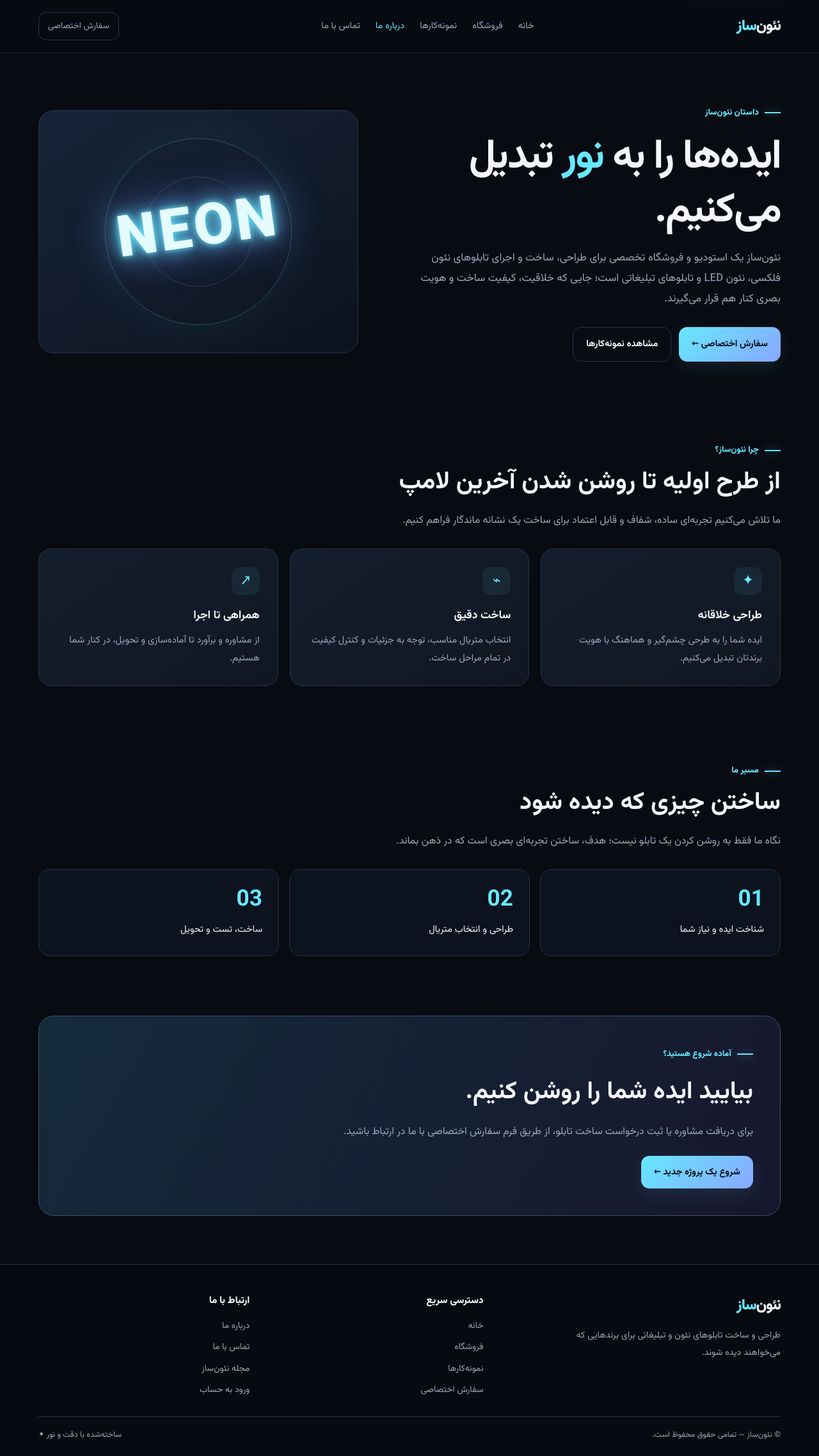
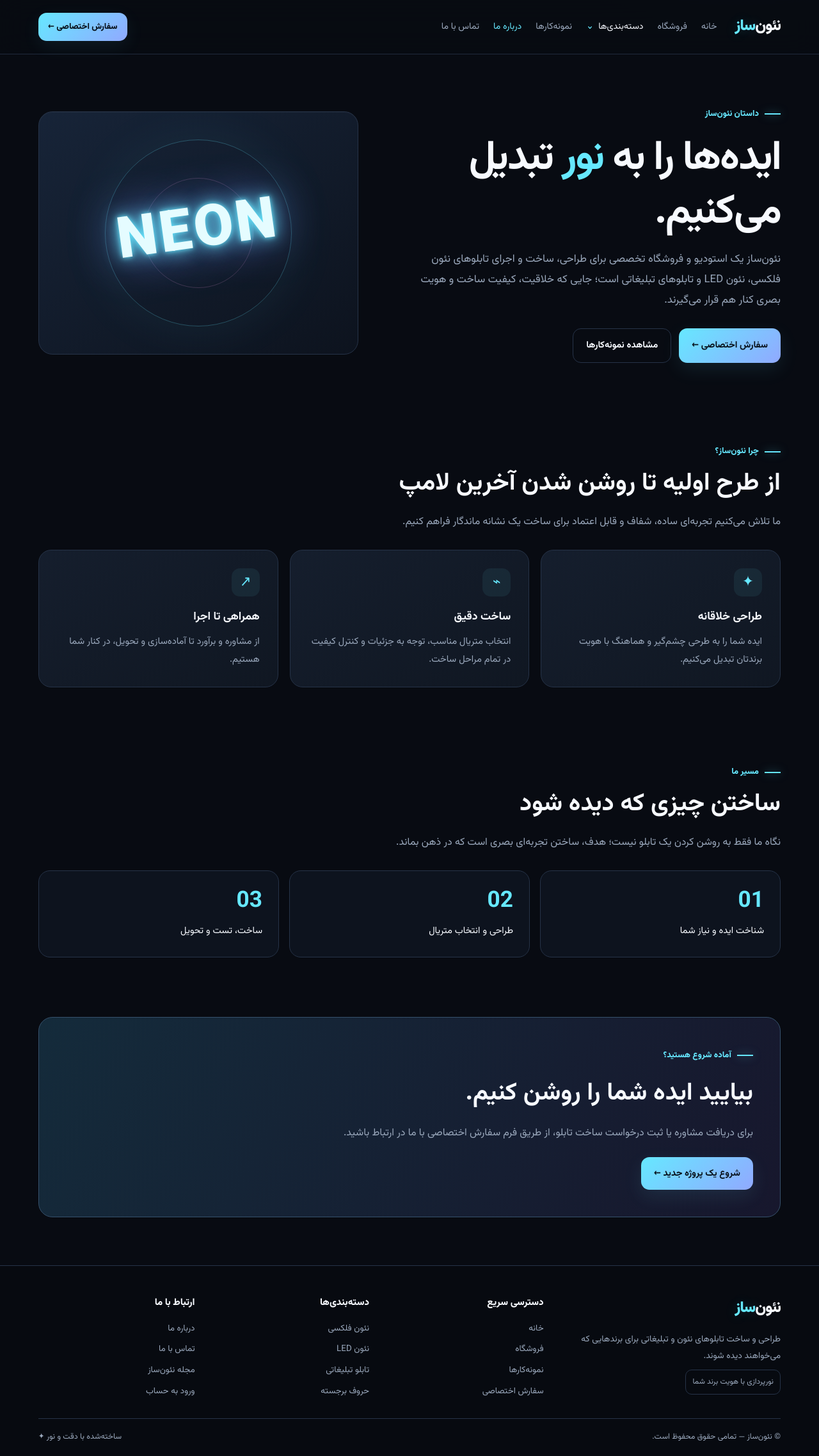
Before and after one commit to rezapouyafar/neon, a plain HTML site: page about.html in a window 1280 px wide. Shown: the whole page at 64% size. Drawn offline with Linux system fonts and the light colour scheme.

Commit message:
enhance about header footer with categories and mobile bottom navigation

```diff
--- a/about.html
+++ b/about.html
@@ -3,38 +3,23 @@
 <head>
   <meta charset="utf-8">
   <meta name="viewport" content="width=device-width, initial-scale=1">
-  <meta name="description" content="درباره نئون‌ساز؛ طراحی، ساخت و اجرای تابلوهای نئون و تبلیغاتی با رویکردی خلاقانه و حرفه‌ای.">
+  <meta name="description" content="درباره نئون‌ساز؛ طراحی، ساخت و اجرای تابلوهای نئون و تبلیغاتی.">
   <title>درباره ما | نئون‌ساز</title>
   <link rel="preconnect" href="https://fonts.googleapis.com">
   <link rel="preconnect" href="https://fonts.gstatic.com" crossorigin>
   <link href="https://fonts.googleapis.com/css2?family=Vazirmatn:wght@400;500;600;700;800;900&display=swap" rel="stylesheet">
   <style>
-    :root{--bg:#080b12;--surface:#101722;--surface-2:#151e2d;--text:#f5f7fb;--muted:#9aa8bc;--line:#263348;--cyan:#66e8ff;--blue:#88a7ff;--pink:#f59bd9;--radius:24px}
-    *{box-sizing:border-box}
-    html{scroll-behavior:smooth}
-    body{margin:0;background:radial-gradient(700px 380px at 90% -10%,#18334c 0,transparent 68%),var(--bg);color:var(--text);font-family:Vazirmatn,Tahoma,sans-serif;line-height:1.9}
-    a{color:inherit;text-decoration:none}
-    .container{width:min(1160px,calc(100% - 40px));margin-inline:auto}
-    .site-header{position:sticky;top:0;z-index:10;background:rgba(8,11,18,.84);backdrop-filter:blur(18px);border-bottom:1px solid rgba(38,51,72,.8)}
-    .header-inner{min-height:82px;display:flex;align-items:center;justify-content:space-between;gap:24px}
-    .brand{font-size:1.45rem;font-weight:900;letter-spacing:-1px;white-space:nowrap}.brand span{color:var(--cyan)}
-    .nav-links{display:flex;align-items:center;gap:24px}.nav-links a{color:var(--muted);font-size:.9rem;transition:.2s}.nav-links a:hover,.nav-links a.active{color:var(--cyan)}
-    .header-actions{display:flex;align-items:center;gap:10px}.header-link{border:1px solid var(--line);border-radius:12px;padding:8px 14px;font-size:.84rem;color:var(--muted)}
-    .menu{display:none;border:1px solid var(--line);background:transparent;color:var(--text);border-radius:10px;padding:7px 11px;font:inherit}
-    .hero{padding:76px 0 64px;display:grid;grid-template-columns:1.08fr .92fr;gap:72px;align-items:center}
-    .eyebrow{display:inline-flex;align-items:center;gap:9px;color:var(--cyan);font-size:.82rem;font-weight:800}.eyebrow:before{content:"";width:25px;height:2px;background:var(--cyan);box-shadow:0 0 14px #66e8ff88}
-    h1{font-size:clamp(2.3rem,5vw,4.5rem);line-height:1.3;letter-spacing:-2px;margin:16px 0}.accent{color:var(--cyan)}
-    .lead{color:var(--muted);font-size:1.05rem;max-width:650px;margin:0}.actions{display:flex;flex-wrap:wrap;gap:12px;margin-top:28px}
-    .btn{display:inline-flex;align-items:center;justify-content:center;gap:8px;border:1px solid var(--line);border-radius:13px;padding:12px 20px;font-weight:700;font-size:.9rem;transition:transform .2s,border-color .2s}.btn:hover{transform:translateY(-2px);border-color:#52718f}.primary{background:linear-gradient(135deg,var(--cyan),var(--blue));color:#071019;border:0;box-shadow:0 10px 30px #66e8ff18}
-    .visual{position:relative;min-height:380px;display:grid;place-items:center;overflow:hidden;border:1px solid var(--line);border-radius:var(--radius);background:linear-gradient(145deg,#172438,#0d131e);box-shadow:inset 0 1px 0 #ffffff08}.visual:before{content:"";position:absolute;width:290px;height:290px;border:1px solid #66e8ff45;border-radius:50%;box-shadow:0 0 85px #66e8ff12}.visual:after{content:"";position:absolute;width:170px;height:170px;border:1px solid #f59bd933;border-radius:50%}
-    .neon-word{z-index:1;font-size:clamp(3rem,7vw,5.6rem);font-weight:900;letter-spacing:4px;color:#e5fcff;transform:rotate(-8deg);text-shadow:0 0 8px var(--cyan),0 0 28px var(--cyan),0 0 70px #6d8dff}
-    .section{padding:58px 0}.section-head{max-width:700px;margin-bottom:28px}.section h2{font-size:clamp(1.75rem,3vw,2.7rem);line-height:1.45;margin:10px 0}.muted{color:var(--muted)}
-    .grid{display:grid;grid-template-columns:repeat(3,1fr);gap:18px}.card{padding:28px;background:linear-gradient(145deg,var(--surface-2),var(--surface));border:1px solid var(--line);border-radius:20px;transition:transform .2s,border-color .2s}.card:hover{transform:translateY(-4px);border-color:#45627f}.icon{width:44px;height:44px;display:grid;place-items:center;border-radius:13px;background:#66e8ff12;color:var(--cyan);font-size:1.45rem;margin-bottom:15px}.card h3{margin:0 0 8px;font-size:1.1rem}.card p{margin:0;font-size:.92rem}
-    .numbers{display:grid;grid-template-columns:repeat(3,1fr);gap:16px}.number{padding:25px;border:1px solid var(--line);border-radius:18px;background:#0d131e}.number strong{display:block;font-size:2.2rem;line-height:1.3;color:var(--cyan);margin-bottom:8px}.number span{font-size:.92rem}
-    .cta{margin:35px auto 75px;padding:42px;border:1px solid #36516c;border-radius:var(--radius);background:linear-gradient(120deg,#142b3b,#17172d)}.cta h2{margin:10px 0;font-size:clamp(1.6rem,3vw,2.4rem)}.cta p{max-width:650px;margin:0 0 22px}
-    .site-footer{border-top:1px solid var(--line);background:#070a10}.footer-inner{display:grid;grid-template-columns:1.3fr 1fr 1fr;gap:35px;padding:42px 0 28px}.footer-brand p{color:var(--muted);font-size:.88rem;max-width:330px;margin:12px 0 0}.footer-title{font-size:.95rem;font-weight:800;margin:0 0 12px}.footer-links{display:flex;flex-direction:column;gap:7px}.footer-links a{color:var(--muted);font-size:.86rem}.footer-links a:hover{color:var(--cyan)}.footer-bottom{border-top:1px solid var(--line);padding:17px 0;display:flex;justify-content:space-between;gap:15px;flex-wrap:wrap;color:var(--muted);font-size:.78rem}
-    @media(max-width:900px){.nav-links{gap:14px}.hero{grid-template-columns:1fr;gap:34px;padding-top:45px}.visual{min-height:300px}.footer-inner{grid-template-columns:1fr 1fr}}
-    @media(max-width:640px){.container{width:min(100% - 28px,1160px)}.header-inner{min-height:70px}.nav-links{display:none}.header-actions .header-link{display:none}.menu{display:block}.hero{padding:38px 0 30px}h1{letter-spacing:-1px}.grid,.numbers{grid-template-columns:1fr}.section{padding:38px 0}.cta{padding:28px;margin-bottom:40px}.footer-inner{grid-template-columns:1fr;gap:24px;padding:32px 0 22px}}
+    :root{--bg:#080b12;--surface:#101722;--surface2:#151e2d;--text:#f7faff;--muted:#9aa8bc;--line:#263348;--cyan:#66e8ff;--blue:#91a9ff;--pink:#f59bd9;--radius:22px}
+    *{box-sizing:border-box}html{scroll-behavior:smooth}body{margin:0;background:radial-gradient(700px 380px at 90% -10%,#18334c 0,transparent 68%),var(--bg);color:var(--text);font-family:Vazirmatn,Tahoma,sans-serif;line-height:1.9;padding-bottom:0}a{color:inherit;text-decoration:none}.container{width:min(1160px,calc(100% - 40px));margin-inline:auto}
+    .site-header{position:sticky;top:0;z-index:50;background:rgba(8,11,18,.82);backdrop-filter:blur(20px);border-bottom:1px solid #263348cc}.header-inner{min-height:84px;display:flex;align-items:center;gap:28px}.brand{font-size:1.5rem;font-weight:900;letter-spacing:-1px;white-space:nowrap}.brand span{color:var(--cyan);text-shadow:0 0 18px #66e8ff35}.nav-links{display:flex;align-items:center;gap:22px;flex:1}.nav-links>a{color:var(--muted);font-size:.88rem;transition:.2s}.nav-links>a:hover,.nav-links>a.active{color:var(--cyan)}.header-actions{display:flex;align-items:center;gap:10px}.header-cta{display:inline-flex;align-items:center;gap:7px;padding:10px 15px;border-radius:13px;background:linear-gradient(135deg,var(--cyan),var(--blue));color:#071019;font-size:.82rem;font-weight:800;box-shadow:0 8px 28px #66e8ff14}
+    .category{position:relative}.category>summary{list-style:none;cursor:pointer;display:flex;align-items:center;gap:7px;color:var(--text);font-size:.88rem}.category>summary::-webkit-details-marker{display:none}.category>summary:after{content:'⌄';color:var(--cyan);font-size:1rem}.category-panel{position:absolute;top:calc(100% + 18px);right:-18px;width:390px;padding:18px;display:grid;grid-template-columns:1fr 1fr;gap:14px;background:#0e1521f5;border:1px solid var(--line);border-radius:18px;box-shadow:0 20px 70px #0008}.category-panel section{padding:12px;border:1px solid #263348;border-radius:14px;background:#131c29}.category-panel h3{font-size:.9rem;margin:0 0 9px;color:var(--cyan)}.category-panel a{display:block;color:var(--muted);font-size:.8rem;padding:4px 0}.category-panel a:hover{color:var(--text)}
+    .hero{padding:76px 0 64px;display:grid;grid-template-columns:1.08fr .92fr;gap:72px;align-items:center}.eyebrow{display:inline-flex;align-items:center;gap:9px;color:var(--cyan);font-size:.82rem;font-weight:800}.eyebrow:before{content:'';width:25px;height:2px;background:var(--cyan);box-shadow:0 0 14px #66e8ff88}h1{font-size:clamp(2.3rem,5vw,4.5rem);line-height:1.3;letter-spacing:-2px;margin:16px 0}.accent{color:var(--cyan)}.lead{color:var(--muted);font-size:1.05rem;max-width:650px;margin:0}.actions{display:flex;flex-wrap:wrap;gap:12px;margin-top:28px}.btn{display:inline-flex;align-items:center;justify-content:center;gap:8px;border:1px solid var(--line);border-radius:13px;padding:12px 20px;font-weight:700;font-size:.9rem;transition:.2s}.btn:hover{transform:translateY(-2px);border-color:#52718f}.primary{background:linear-gradient(135deg,var(--cyan),var(--blue));color:#071019;border:0;box-shadow:0 10px 30px #66e8ff18}
+    .visual{position:relative;min-height:380px;display:grid;place-items:center;overflow:hidden;border:1px solid var(--line);border-radius:var(--radius);background:linear-gradient(145deg,#172438,#0d131e);box-shadow:inset 0 1px 0 #ffffff08}.visual:before{content:'';position:absolute;width:290px;height:290px;border:1px solid #66e8ff45;border-radius:50%;box-shadow:0 0 85px #66e8ff12}.visual:after{content:'';position:absolute;width:170px;height:170px;border:1px solid #f59bd933;border-radius:50%}.neon-word{z-index:1;font-size:clamp(3rem,7vw,5.6rem);font-weight:900;letter-spacing:4px;color:#e5fcff;transform:rotate(-8deg);text-shadow:0 0 8px var(--cyan),0 0 28px var(--cyan),0 0 70px #6d8dff}
+    .section{padding:58px 0}.section-head{max-width:700px;margin-bottom:28px}.section h2{font-size:clamp(1.75rem,3vw,2.7rem);line-height:1.45;margin:10px 0}.muted{color:var(--muted)}.grid{display:grid;grid-template-columns:repeat(3,1fr);gap:18px}.card{padding:28px;background:linear-gradient(145deg,var(--surface2),var(--surface));border:1px solid var(--line);border-radius:20px;transition:.2s}.card:hover{transform:translateY(-4px);border-color:#45627f}.icon{width:44px;height:44px;display:grid;place-items:center;border-radius:13px;background:#66e8ff12;color:var(--cyan);font-size:1.45rem;margin-bottom:15px}.card h3{margin:0 0 8px;font-size:1.1rem}.card p{margin:0;font-size:.92rem}.numbers{display:grid;grid-template-columns:repeat(3,1fr);gap:16px}.number{padding:25px;border:1px solid var(--line);border-radius:18px;background:#0d131e}.number strong{display:block;font-size:2.2rem;line-height:1.3;color:var(--cyan);margin-bottom:8px}.number span{font-size:.92rem}.cta{margin:35px auto 75px;padding:42px;border:1px solid #36516c;border-radius:var(--radius);background:linear-gradient(120deg,#142b3b,#17172d)}.cta h2{margin:10px 0;font-size:clamp(1.6rem,3vw,2.4rem)}.cta p{max-width:650px;margin:0 0 22px}
+    .site-footer{border-top:1px solid var(--line);background:#070a10}.footer-inner{display:grid;grid-template-columns:1.4fr 1fr 1fr 1fr;gap:28px;padding:44px 0 30px}.footer-brand p{color:var(--muted);font-size:.86rem;max-width:330px;margin:12px 0 0}.footer-title{font-size:.94rem;font-weight:800;margin:0 0 12px}.footer-links{display:flex;flex-direction:column;gap:7px}.footer-links a{color:var(--muted);font-size:.84rem}.footer-links a:hover{color:var(--cyan)}.footer-badge{display:inline-flex;padding:7px 10px;border:1px solid var(--line);border-radius:10px;color:var(--muted);font-size:.75rem;margin-top:8px}.footer-bottom{border-top:1px solid var(--line);padding:17px 0;display:flex;justify-content:space-between;gap:15px;flex-wrap:wrap;color:var(--muted);font-size:.78rem}
+    .mobile-nav{display:none}
+    @media(max-width:950px){.header-inner{gap:18px}.nav-links{gap:13px}.header-cta{padding:9px 11px}.hero{grid-template-columns:1fr;gap:34px;padding-top:48px}.visual{min-height:300px}.footer-inner{grid-template-columns:1fr 1fr}}
+    @media(max-width:680px){body{padding-bottom:82px}.container{width:min(100% - 28px,1160px)}.site-header{position:relative}.header-inner{min-height:76px;justify-content:space-between}.nav-links{display:flex;gap:0;flex:0}.nav-links>a{display:none}.nav-links .category{display:block}.category>summary{padding:10px 13px;border:1px solid var(--line);border-radius:12px;background:#101722;font-weight:700}.category-panel{position:absolute;top:calc(100% + 12px);right:-90px;width:min(360px,calc(100vw - 28px));grid-template-columns:1fr 1fr;z-index:100}.header-cta{font-size:.76rem;padding:10px 12px}.brand{font-size:1.3rem}.hero{padding:38px 0 25px}h1{letter-spacing:-1px}.grid,.numbers{grid-template-columns:1fr}.section{padding:38px 0}.cta{padding:28px;margin-bottom:35px}.footer-inner{grid-template-columns:1fr;gap:24px;padding:32px 0 22px}.footer-bottom{padding-bottom:8px}.mobile-nav{position:fixed;display:grid;grid-template-columns:repeat(4,1fr);bottom:12px;right:12px;left:12px;z-index:80;padding:8px;background:#101722f2;border:1px solid #33435a;border-radius:19px;box-shadow:0 15px 50px #0009;backdrop-filter:blur(18px)}.mobile-nav a{display:flex;flex-direction:column;align-items:center;justify-content:center;gap:2px;color:var(--muted);font-size:.68rem;padding:6px 2px;border-radius:12px}.mobile-nav a strong{font-size:1.15rem;font-weight:500;line-height:1.2}.mobile-nav a.active,.mobile-nav a:hover{color:var(--cyan);background:#66e8ff0b}}
   </style>
 </head>
 <body>
@@ -42,32 +27,28 @@
     <div class="container header-inner">
       <a class="brand" href="index.html">نئون<span>‌ساز</span></a>
       <nav class="nav-links" aria-label="منوی اصلی">
-        <a href="index.html">خانه</a><a href="products.html">فروشگاه</a><a href="gallery.html">نمونه‌کارها</a><a class="active" href="about.html">درباره ما</a><a href="contact.html">تماس با ما</a>
+        <a href="index.html">خانه</a><a href="products.html">فروشگاه</a>
+        <details class="category">
+          <summary>دسته‌بندی‌ها</summary>
+          <div class="category-panel">
+            <section><h3>تابلوهای نئون</h3><a href="products.html?category=neon-flex">نئون فلکسی</a><a href="products.html?category=led-neon">نئون LED</a><a href="products.html?category=custom-neon">نئون سفارشی</a></section>
+            <section><h3>تابلوهای تبلیغاتی</h3><a href="products.html?category=signage">تابلو فروشگاهی</a><a href="products.html?category=lightbox">لایت‌باکس</a><a href="products.html?category=letters">حروف برجسته</a></section>
+            <section><h3>کاربردها</h3><a href="products.html?category=cafe">کافه و رستوران</a><a href="products.html?category=shop">فروشگاه و برند</a><a href="products.html?category=home">دکوراسیون منزل</a></section>
+            <section><h3>خدمات</h3><a href="custom-order.html">طراحی اختصاصی</a><a href="gallery.html">نمونه‌کارها</a><a href="contact.html">مشاوره و اجرا</a></section>
+          </div>
+        </details>
+        <a href="gallery.html">نمونه‌کارها</a><a class="active" href="about.html">درباره ما</a><a href="contact.html">تماس با ما</a>
       </nav>
-      <div class="header-actions"><a class="header-link" href="custom-order.html">سفارش اختصاصی</a><button class="menu" type="button" onclick="document.querySelector('.nav-links').style.display=document.querySelector('.nav-links').style.display==='flex'?'none':'flex'">☰</button></div>
+      <div class="header-actions"><a class="header-cta" href="custom-order.html">سفارش اختصاصی ←</a></div>
     </div>
   </header>
-
   <main>
-    <section class="container hero">
-      <div><span class="eyebrow">داستان نئون‌ساز</span><h1>ایده‌ها را به <span class="accent">نور</span> تبدیل می‌کنیم.</h1><p class="lead">نئون‌ساز یک استودیو و فروشگاه تخصصی برای طراحی، ساخت و اجرای تابلوهای نئون فلکسی، نئون LED و تابلوهای تبلیغاتی است؛ جایی که خلاقیت، کیفیت ساخت و هویت بصری کنار هم قرار می‌گیرند.</p><div class="actions"><a class="btn primary" href="custom-order.html">سفارش اختصاصی ←</a><a class="btn" href="gallery.html">مشاهده نمونه‌کارها</a></div></div>
-      <div class="visual" aria-label="نمایش لوگوتایپ نئون"><div class="neon-word">NEON</div></div>
-    </section>
-
+    <section class="container hero"><div><span class="eyebrow">داستان نئون‌ساز</span><h1>ایده‌ها را به <span class="accent">نور</span> تبدیل می‌کنیم.</h1><p class="lead">نئون‌ساز یک استودیو و فروشگاه تخصصی برای طراحی، ساخت و اجرای تابلوهای نئون فلکسی، نئون LED و تابلوهای تبلیغاتی است؛ جایی که خلاقیت، کیفیت ساخت و هویت بصری کنار هم قرار می‌گیرند.</p><div class="actions"><a class="btn primary" href="custom-order.html">سفارش اختصاصی ←</a><a class="btn" href="gallery.html">مشاهده نمونه‌کارها</a></div></div><div class="visual" aria-label="نمایش لوگوتایپ نئون"><div class="neon-word">NEON</div></div></section>
     <section class="container section"><div class="section-head"><span class="eyebrow">چرا نئون‌ساز؟</span><h2>از طرح اولیه تا روشن شدن آخرین لامپ</h2><p class="muted">ما تلاش می‌کنیم تجربه‌ای ساده، شفاف و قابل اعتماد برای ساخت یک نشانه ماندگار فراهم کنیم.</p></div><div class="grid"><article class="card"><div class="icon">✦</div><h3>طراحی خلاقانه</h3><p class="muted">ایده شما را به طرحی چشم‌گیر و هماهنگ با هویت برندتان تبدیل می‌کنیم.</p></article><article class="card"><div class="icon">⌁</div><h3>ساخت دقیق</h3><p class="muted">انتخاب متریال مناسب، توجه به جزئیات و کنترل کیفیت در تمام مراحل ساخت.</p></article><article class="card"><div class="icon">↗</div><h3>همراهی تا اجرا</h3><p class="muted">از مشاوره و برآورد تا آماده‌سازی و تحویل، در کنار شما هستیم.</p></article></div></section>
-
     <section class="container section"><div class="section-head"><span class="eyebrow">مسیر ما</span><h2>ساختن چیزی که دیده شود</h2><p class="muted">نگاه ما فقط به روشن کردن یک تابلو نیست؛ هدف، ساختن تجربه‌ای بصری است که در ذهن بماند.</p></div><div class="numbers"><div class="number"><strong>01</strong><span>شناخت ایده و نیاز شما</span></div><div class="number"><strong>02</strong><span>طراحی و انتخاب متریال</span></div><div class="number"><strong>03</strong><span>ساخت، تست و تحویل</span></div></div></section>
-
     <section class="container cta"><span class="eyebrow">آماده شروع هستید؟</span><h2>بیایید ایده شما را روشن کنیم.</h2><p class="muted">برای دریافت مشاوره یا ثبت درخواست ساخت تابلو، از طریق فرم سفارش اختصاصی با ما در ارتباط باشید.</p><a class="btn primary" href="custom-order.html">شروع یک پروژه جدید ←</a></section>
   </main>
-
-  <footer class="site-footer">
-    <div class="container footer-inner">
-      <div class="footer-brand"><a class="brand" href="index.html">نئون<span>‌ساز</span></a><p>طراحی و ساخت تابلوهای نئون و تبلیغاتی برای برندهایی که می‌خواهند دیده شوند.</p></div>
-      <div><h3 class="footer-title">دسترسی سریع</h3><div class="footer-links"><a href="index.html">خانه</a><a href="products.html">فروشگاه</a><a href="gallery.html">نمونه‌کارها</a><a href="custom-order.html">سفارش اختصاصی</a></div></div>
-      <div><h3 class="footer-title">ارتباط با ما</h3><div class="footer-links"><a href="about.html">درباره ما</a><a href="contact.html">تماس با ما</a><a href="blogs.html">مجله نئون‌ساز</a><a href="loginRegistration.html">ورود به حساب</a></div></div>
-    </div>
-    <div class="container footer-bottom"><span>© نئون‌ساز — تمامی حقوق محفوظ است.</span><span>ساخته‌شده با دقت و نور ✦</span></div>
-  </footer>
+  <footer class="site-footer"><div class="container footer-inner"><div class="footer-brand"><a class="brand" href="index.html">نئون<span>‌ساز</span></a><p>طراحی و ساخت تابلوهای نئون و تبلیغاتی برای برندهایی که می‌خواهند دیده شوند.</p><span class="footer-badge">نورپردازی با هویت برند شما</span></div><div><h3 class="footer-title">دسترسی سریع</h3><div class="footer-links"><a href="index.html">خانه</a><a href="products.html">فروشگاه</a><a href="gallery.html">نمونه‌کارها</a><a href="custom-order.html">سفارش اختصاصی</a></div></div><div><h3 class="footer-title">دسته‌بندی‌ها</h3><div class="footer-links"><a href="products.html?category=neon-flex">نئون فلکسی</a><a href="products.html?category=led-neon">نئون LED</a><a href="products.html?category=signage">تابلو تبلیغاتی</a><a href="products.html?category=letters">حروف برجسته</a></div></div><div><h3 class="footer-title">ارتباط با ما</h3><div class="footer-links"><a href="about.html">درباره ما</a><a href="contact.html">تماس با ما</a><a href="blogs.html">مجله نئون‌ساز</a><a href="loginRegistration.html">ورود به حساب</a></div></div></div><div class="container footer-bottom"><span>© نئون‌ساز — تمامی حقوق محفوظ است.</span><span>ساخته‌شده با دقت و نور ✦</span></div></footer>
+  <nav class="mobile-nav" aria-label="دسترسی سریع موبایل"><a href="index.html"><strong>⌂</strong>خانه</a><a href="products.html"><strong>▦</strong>فروشگاه</a><a class="active" href="about.html"><strong>✦</strong>درباره ما</a><a href="custom-order.html"><strong>＋</strong>سفارش</a></nav>
 </body>
 </html>
```
